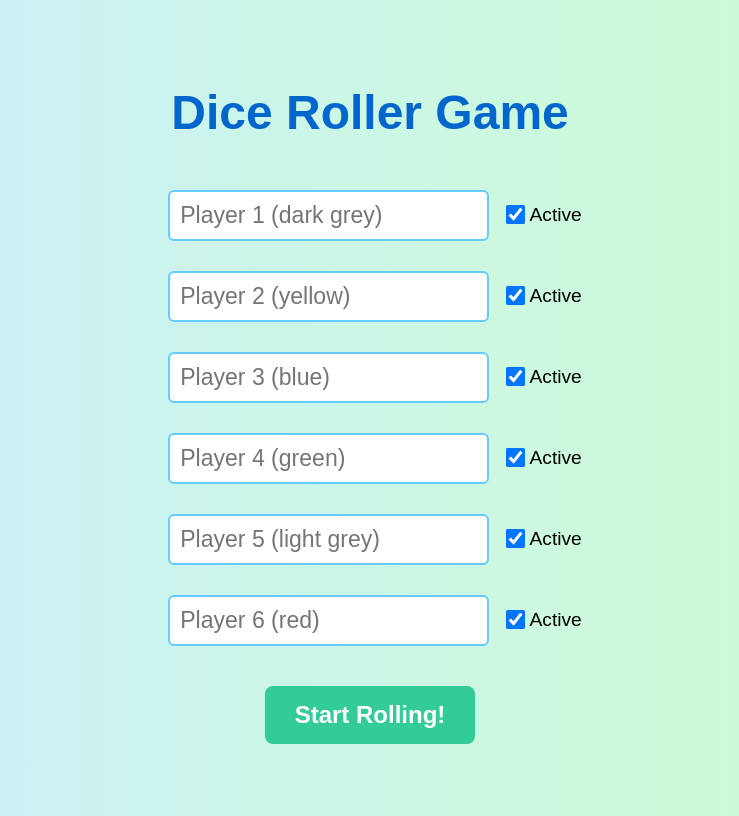
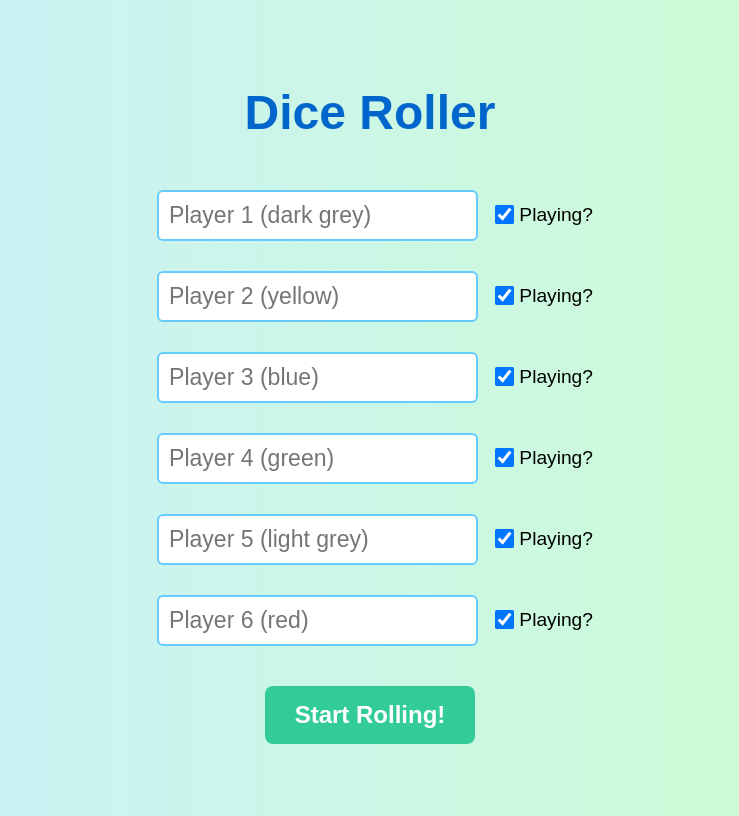
Before and after one commit to Alvinlai8006/Dice-rolling-thing, a plain HTML site: page index.html in a window 1280 px wide. Shown: the whole page, without its empty margins (270-1009 px from the left). Drawn offline with Linux system fonts and the light colour scheme.

Commit message:
Update index.html
more funny text!

```diff
--- a/index.html
+++ b/index.html
@@ -75,14 +75,14 @@
   </style>
 </head>
 <body>
-  <h1>Dice Roller Game</h1>
+  <h1>Dice Roller</h1>
   <div id="players">
-    <div class="player-entry"><input type="text" placeholder="Player 1 (dark grey)" /><label><input type="checkbox" checked /> Active</label></div>
-    <div class="player-entry"><input type="text" placeholder="Player 2 (yellow)" /><label><input type="checkbox" checked /> Active</label></div>
-    <div class="player-entry"><input type="text" placeholder="Player 3 (blue)" /><label><input type="checkbox" checked /> Active</label></div>
-    <div class="player-entry"><input type="text" placeholder="Player 4 (green)" /><label><input type="checkbox" checked /> Active</label></div>
-    <div class="player-entry"><input type="text" placeholder="Player 5 (light grey)" /><label><input type="checkbox" checked /> Active</label></div>
-    <div class="player-entry"><input type="text" placeholder="Player 6 (red)" /><label><input type="checkbox" checked /> Active</label></div>
+    <div class="player-entry"><input type="text" placeholder="Player 1 (dark grey)" /><label><input type="checkbox" checked /> Playing?</label></div>
+    <div class="player-entry"><input type="text" placeholder="Player 2 (yellow)" /><label><input type="checkbox" checked /> Playing?</label></div>
+    <div class="player-entry"><input type="text" placeholder="Player 3 (blue)" /><label><input type="checkbox" checked /> Playing?</label></div>
+    <div class="player-entry"><input type="text" placeholder="Player 4 (green)" /><label><input type="checkbox" checked /> Playing?</label></div>
+    <div class="player-entry"><input type="text" placeholder="Player 5 (light grey)" /><label><input type="checkbox" checked /> Playing?</label></div>
+    <div class="player-entry"><input type="text" placeholder="Player 6 (red)" /><label><input type="checkbox" checked /> Playing?</label></div>
   </div>
   <button onclick="startGame()">Start Rolling!</button>
   <div id="game" style="display:none;">
@@ -94,7 +94,7 @@
 
   <audio id="diceSound" preload="auto">
     <source src="https://actions.google.com/sounds/v1/cartoon/wood_plank_flicks.ogg" type="audio/ogg">
-    Your browser does not support the audio element.
+    Your browser doesn't work! Use superior chrome!
   </audio>
 
   <script>
@@ -120,7 +120,7 @@
       });
 
       if (players.length === 0) {
-        alert("Please select at least one active player.");
+        alert("Please select at least two active player.");
         return;
       }
 
```
